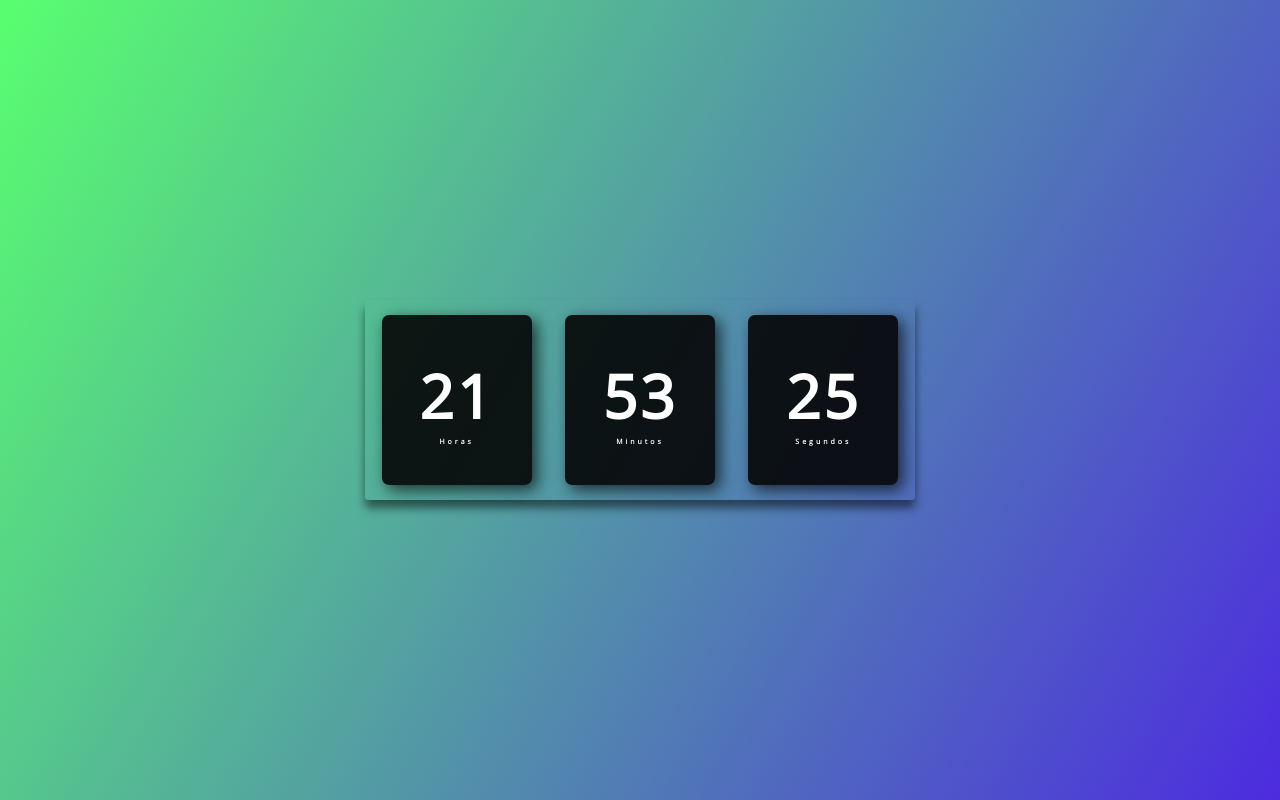
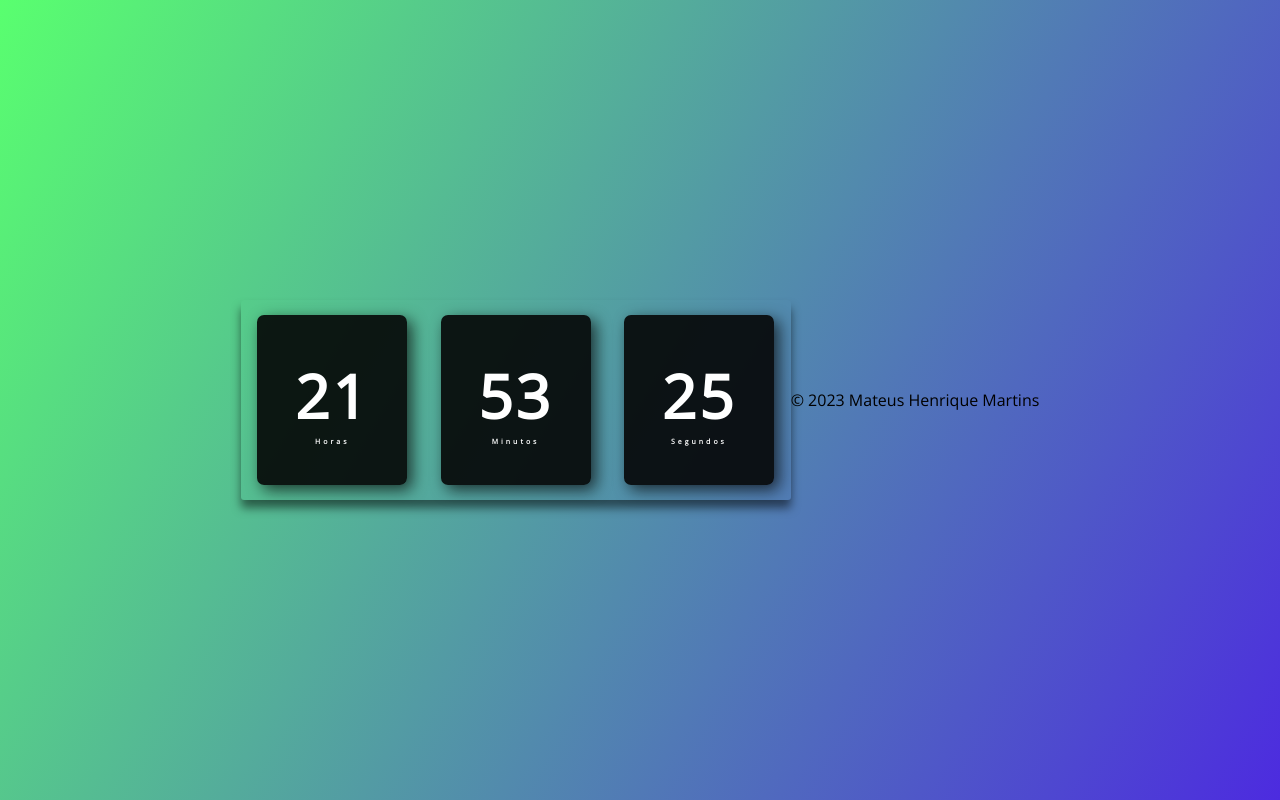
Before and after one commit to mateus0205/html, a plain HTML site: page RelogioDigital/index.html in a window 1280 px wide. Drawn offline with nearby package versions, Linux system fonts and the light colour scheme.

```diff
--- a/RelogioDigital/index.html
+++ b/RelogioDigital/index.html
@@ -25,5 +25,8 @@
     </div>
 
     <script src="assets/js/script.js"></script>
+    <footer>
+        <p>&copy; 2023 Mateus Henrique Martins</p>
+    </footer>
 </body>
 </html>
```
